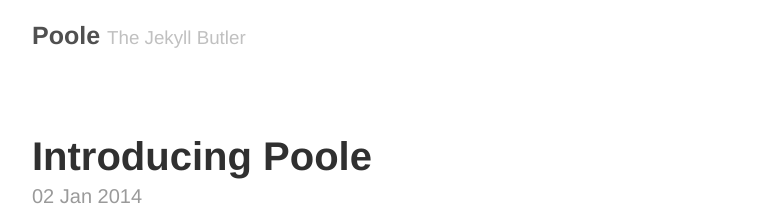
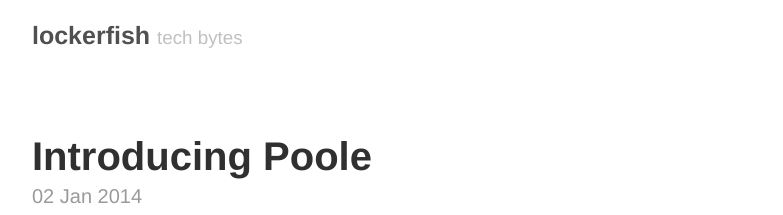
Before and after one commit to RiffatM/lockerfish.github.io, a Jekyll site: the page built from index.html, in a window 1280 px wide. Shown: the top 215 px of the page, without its empty margins (248-1031 px from the left). Built offline with Jekyll 4.4.1, drawn with Linux system fonts in a browser that asks for light colours; Markdown is read by kramdown in place of the engine named in the settings; the list of posts is cut into pages by our own code.

Commit message:
Updated config file

```diff
--- a/_config.yml
+++ b/_config.yml
@@ -6,17 +6,17 @@
 permalink:        pretty
 
 # Setup
-title:            Poole
-tagline:          The Jekyll Butler
-url:              http://getpoole.com
+title:            lockerfish
+tagline:          tech bytes
+url:              http://lockerfish.com
 paginate:         1
 baseurl:          /
 author:
-  name:           Mark Otto
-  url:            https://twitter.com/mdo
-  email:          markdotto@gmail.com
+  name:           Hendrix Tavarez
+  url:            https://twitter.com/htavarez
+  email:          hendrix@lockerfish.com
 
 # Custom vars
 version:          1.0.0
 github:
-  repo:           https://github.com/poole/poole
+  repo:           https://github.com/lockerfish/lockerfish.github.io
```
